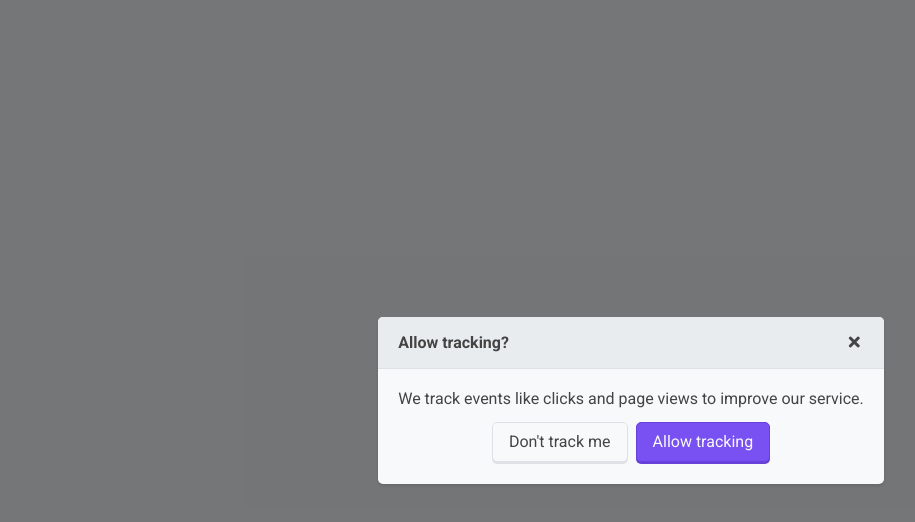
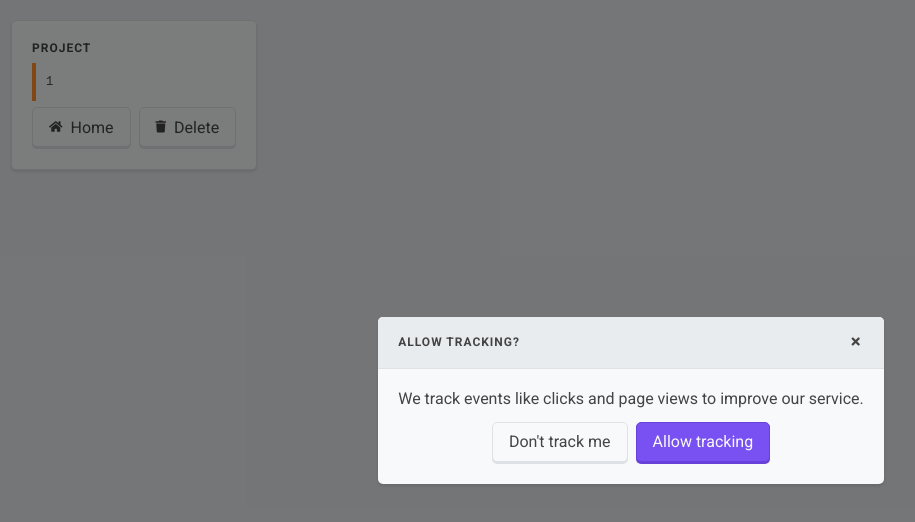
Before and after one commit to olinkirkland/vanishing-point, a Vue app in the folder dialogue-tool/: page /project/1 in a window 1280 px wide. Shown: the top 522 px of the page, without its empty margins (9-924 px from the left). Built offline with nearby package versions, Linux system fonts and the light colour scheme.

Commit message:
New project behavior, align project page

```diff
--- a/dialogue-tool/src/assets/scss/styles.scss
+++ b/dialogue-tool/src/assets/scss/styles.scss
@@ -51,3 +51,7 @@ pre {
     justify-content: center;
     align-items: center;
 }
+
+i {
+    font-size: 1.2rem;
+}
--- a/dialogue-tool/src/components/modals/templates/ConfirmModal.vue
+++ b/dialogue-tool/src/components/modals/templates/ConfirmModal.vue
@@ -2,7 +2,7 @@
     <ModalFrame>
         <template v-slot:header>
             <ModalHeader closeButton :closeButtonAction="onClickCancel">
-                <h3>{{ props.title }}</h3>
+                <h2>{{ props.title }}</h2>
             </ModalHeader>
         </template>
         <template v-slot:content>
--- a/dialogue-tool/src/components/pages/TheHomePage.vue
+++ b/dialogue-tool/src/components/pages/TheHomePage.vue
@@ -36,6 +36,7 @@ import Project from '@/project';
 import { useProjectsStore } from '@/store/projects-store';
 import { v4 as uuid } from 'uuid';
 import ProjectCard from '../ProjectCard.vue';
+import { PageName, router } from '@/router';
 
 const projectsStore = useProjectsStore();
 const projects = projectsStore.projects;
@@ -48,10 +49,15 @@ function onClickNewProject() {
     );
 
     projectsStore.addProject(newProject);
+    // Open the new project in the editor
+    router.push({
+        name: PageName.PROJECT,
+        params: { id: newProject.id }
+    });
 }
 
 function onClickLoadProject() {
-    // TODO
+    // TODO: Load a project from the file system
 }
 </script>
 
--- a/dialogue-tool/src/components/pages/TheProjectPage.vue
+++ b/dialogue-tool/src/components/pages/TheProjectPage.vue
@@ -18,7 +18,6 @@ const project = ref<Project | null>(
 );
 
 function onClickHome() {
-    // Redirect to the home page
     router.push({ name: PageName.HOME });
 }
 
@@ -43,7 +42,7 @@ function onClickRemove() {
 
 <template>
     <div class="page page--project">
-        <Panel>
+        <Panel class="sidebar">
             <h2>Project</h2>
             <pre>{{ projectId }}</pre>
             <div class="flex">
@@ -59,3 +58,12 @@ function onClickRemove() {
         </Panel>
     </div>
 </template>
+
+<style lang="scss" scoped>
+.page--project {
+    padding: 2rem;
+    display: flex;
+    justify-content: flex-start;
+    align-items: flex-start;
+}
+</style>
```
